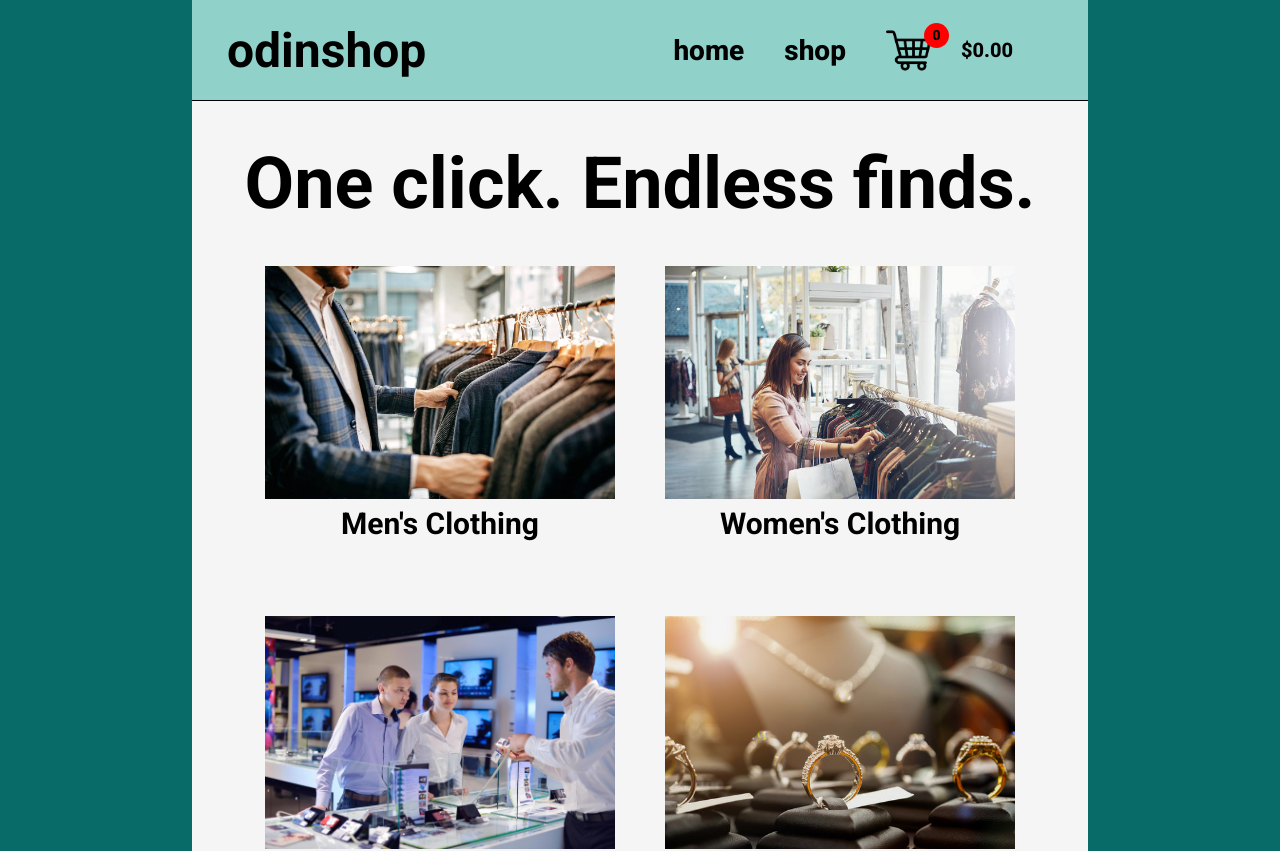
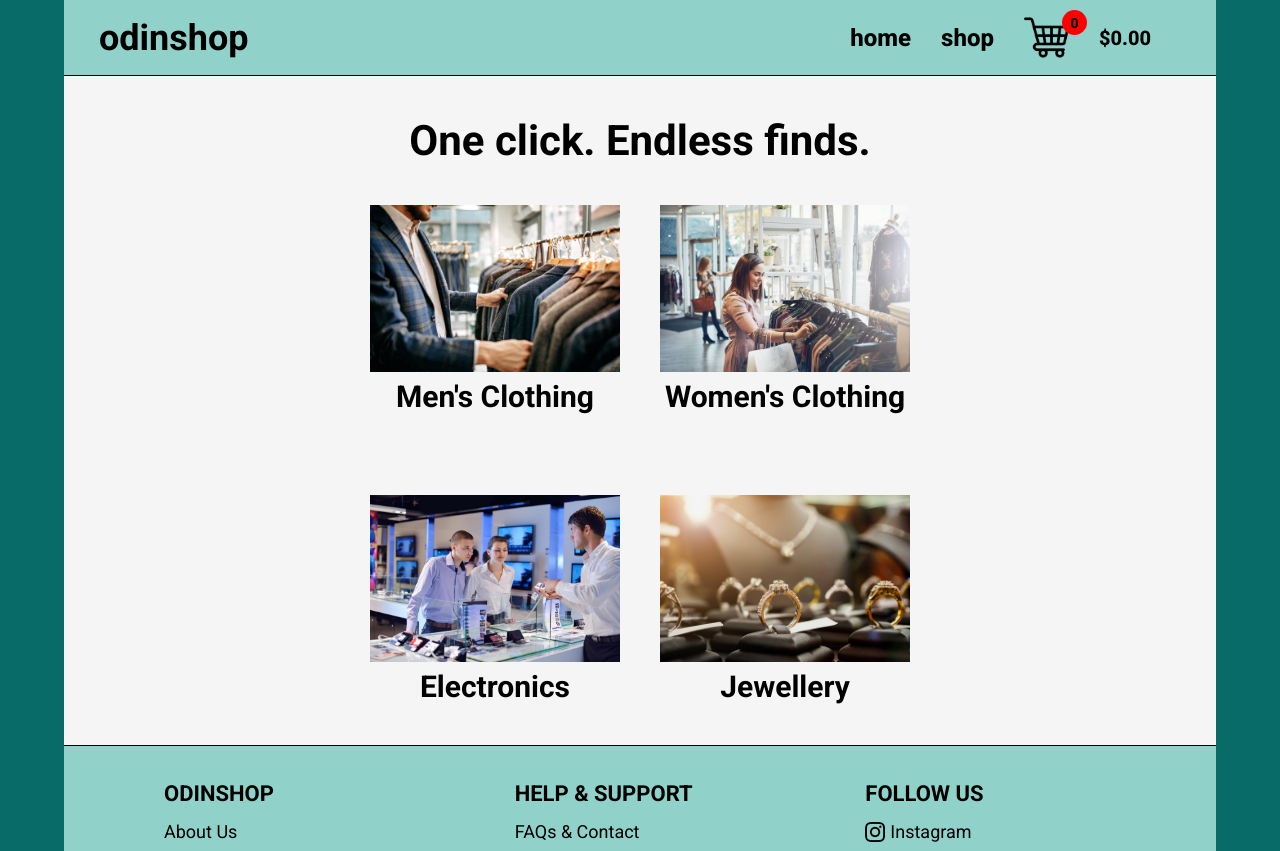
Before and after one commit to jaketux/odin-shopping-cart, a React (Vite) app: page / in a window 1280 px wide. Shown: the top 851 px of the page. Built offline with nearby package versions, Linux system fonts and the light colour scheme; no server answers.

Commit message:
first commit

```diff
--- a/src/App.css
+++ b/src/App.css
@@ -18,11 +18,11 @@ body {
   display: flex;
   flex-direction: column;
   height: 110vh;
-  width: 70%;
+  width: 90%;
 }
 
 .header {
-  height: 100px;
+  height: 75px;
   display: flex;
   justify-content: space-between;
   border-bottom: 1px solid black;
@@ -38,7 +38,7 @@ body {
 }
 
 .header-left-text {
-  font-size: 48px;
+  font-size: 36px;
 }
 
 .header-icon {
@@ -46,7 +46,7 @@ body {
 }
 
 .header-right {
-  font-size: 28px;
+  font-size: 24px;
   display: flex;
   justify-content: center;
   align-items: center;
@@ -54,7 +54,7 @@ body {
 }
 
 .header-right > * {
-  margin-right: 40px;
+  margin-right: 30px;
 }
 
 .header-right:last-child {
@@ -108,7 +108,7 @@ body {
 
 .main-top-text {
   position: relative;
-  font-size: 72px;
+  font-size: 42px;
   font-weight: 700;
   margin: 40px 0px 40px 0px;
 }
@@ -117,15 +117,16 @@ body {
   display: grid;
   grid-template-columns: 1fr 1fr;
   grid-template-rows: 1fr 1fr;
-  gap: 50px;
+  gap: 40px;
 }
 
 .main-card {
-  height: 300px;
-  width: 350px;
+  height: 200px;
+  width: 250px;
   text-align: center;
   font-size: 30px;
   font-weight: 700;
+  margin-bottom: 50px;
 }
 
 .main-card-img {
@@ -206,7 +207,7 @@ li,
 .products-heading-left,
 .products-heading-right,
 .cart-heading {
-  font-size: 28px;
+  font-size: 24px;
   font-weight: 500;
   margin-top: 20px;
   padding-top: 5px;
@@ -221,7 +222,7 @@ li,
 }
 
 .product-category {
-  font-size: 24px;
+  font-size: 16px;
 }
 
 .product-category:hover {
@@ -232,13 +233,13 @@ li,
 .products-heading-right,
 .cart-heading {
   margin-bottom: 35px;
-  margin-left: 35px;
+  margin-left: 10px;
   width: 90%;
 }
 
 .product-card-top {
-  height: 200px;
-  width: 200px;
+  height: 100px;
+  width: 100px;
   margin-bottom: 25px;
 }
 
@@ -247,8 +248,8 @@ li,
 }
 
 .product-img {
-  height: 200px;
-  width: 200px;
+  height: 100px;
+  width: 100px;
   object-fit: contain;
 }
 
@@ -257,8 +258,8 @@ li,
 }
 
 .product-img-large {
-  height: 350px;
-  width: 350px;
+  height: 200px;
+  width: 200px;
   object-fit: contain;
   margin-left: 35px;
 }
@@ -266,9 +267,9 @@ li,
 .products-grid {
   display: grid;
   gap: 35px;
-  grid-template-columns: 1fr 1fr 1fr;
+  grid-template-columns: 1fr 1fr;
   grid-template-rows: 1fr 1fr 1fr;
-  margin-left: 35px;
+  margin-left: 10px;
   margin-bottom: 50px;
   margin-right: 35px;
 }
@@ -308,10 +309,9 @@ li,
   display: flex;
   flex-direction: column;
   justify-content: space-between;
-  font-size: 20px;
-  margin-top: 50px;
+  font-size: 18px;
   margin-left: 30px;
-  margin-right: 120px;
+  margin-right: 80px;
 }
 
 .right-side-bottom {
@@ -319,13 +319,14 @@ li,
   justify-content: flex-end;
   align-items: center;
   margin-right: 30px;
+  margin-bottom: 50px;
 }
 .quantity-input {
   border: 1px solid lightgray;
-  font-size: 36px;
+  font-size: 24px;
   text-align: center;
-  width: 80px;
-  height: 60px;
+  width: 50px;
+  height: 25px;
 }
 
 input::-webkit-outer-spin-button,
@@ -346,13 +347,13 @@ input::-webkit-inner-spin-button {
 }
 
 .product-icon {
-  height: 25px;
+  height: 15px;
   margin-left: 10px;
   margin-right: 10px;
 }
 
 .product-icon-large {
-  height: 50px;
+  height: 30px;
 }
 
 .add-to-cart {
@@ -367,6 +368,7 @@ input::-webkit-inner-spin-button {
 }
 
 .cart-heading {
+  margin-left: 25px;
   font-size: 60px;
   font-weight: 700;
 }
@@ -437,7 +439,7 @@ input::-webkit-inner-spin-button {
 }
 
 .summary-heading {
-  font-size: 28px;
+  font-size: 24px;
   font-weight: 700;
   margin-bottom: 20px;
 }
@@ -451,14 +453,14 @@ input::-webkit-inner-spin-button {
 .summary-price,
 .summary-savings,
 .summary-shipping {
-  font-size: 24px;
+  font-size: 18px;
   font-weight: 300;
   width: 70%;
 }
 
 .dollars {
   width: 30%;
-  font-size: 24px;
+  font-size: 18px;
   font-weight: 400;
   text-align: right;
 }
@@ -492,7 +494,7 @@ input::-webkit-inner-spin-button {
 }
 
 .cart-left-side {
-  width: 70%;
+  width: 95%;
 }
 
 .checkout {
@@ -859,6 +861,10 @@ input::-webkit-inner-spin-button {
     height: 15px;
   }
 
+  .cart-left-side {
+    width: 100%;
+  }
+
   .order-summary {
     box-sizing: border-box;
     margin-left: 0px;
@@ -866,10 +872,6 @@ input::-webkit-inner-spin-button {
     width: 100%;
     height: 100%;
     padding: 20px;
-  }
-
-  .cart-left-side {
-    width: 100%;
   }
 
   .summary-price,
```
